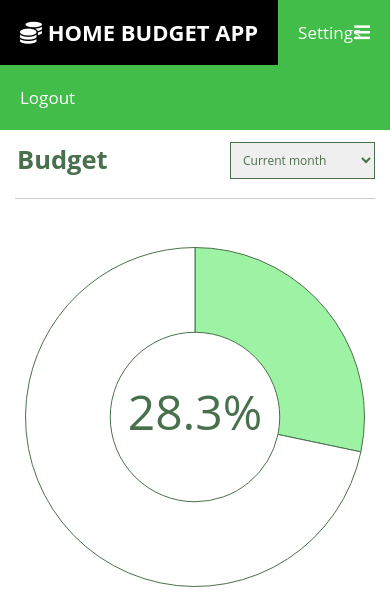
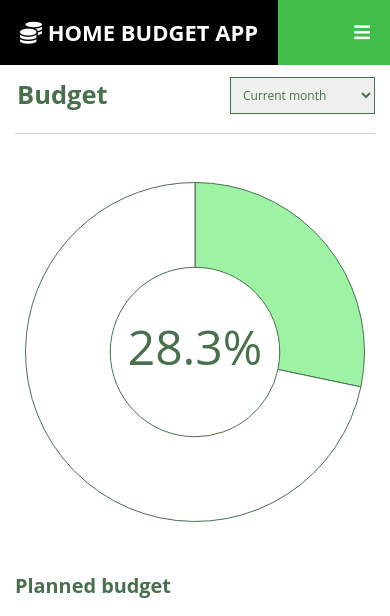
Before and after one commit to aniolm/BUDGET_APP_ONLINE, a PHP site: page /main.html in a window 390 px wide. Shown: the top 616 px of the page. Run offline with PHP 8.4, Linux system fonts and the light colour scheme.

Commit message:
Problem with mobile menu partialy fixed

```diff
--- a/css/main.css
+++ b/css/main.css
@@ -147,7 +147,7 @@ header{
 }
 
 #mobile-nav{
-    display: block;
+    display: none;
 }
 
 #nav-icon{
--- a/main.html
+++ b/main.html
@@ -332,7 +332,7 @@
   <script src="https://www.google-analytics.com/analytics.js" async></script>
   <script>
 	function showMenu() {
-	var x = document.getElementById("action-nav");
+	var x = document.getElementById("mobile-nav");
 	if (x.style.display === "block") {
     x.style.display = "none";
 	}
```
